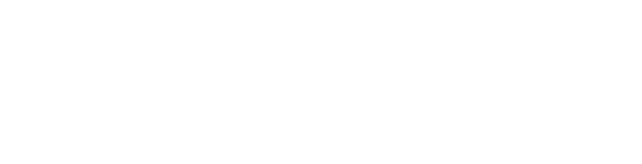
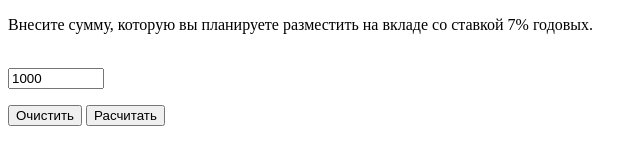
Before and after one commit to CodeMeYulia/JS_baselesson, a plain HTML site: page index.html in a window 1280 px wide. Shown: the whole page, without its empty margins (0-642 px from the left). Drawn offline with Linux system fonts and the light colour scheme.

Commit message:
calculation of return on investment

```diff
--- a/index.html
+++ b/index.html
@@ -5,11 +5,19 @@
     <meta charset="UTF-8">
     <meta http-equiv="X-UA-Compatible" content="IE=edge">
     <meta name="viewport" content="width=device-width, initial-scale=1.0">
-    <title>Document</title>
+    <title>форма расчета вклада</title>
 </head>
 
 <body>
 
+    <form>
+        <p>
+            Внесите сумму, которую вы планируете разместить на вкладе со ставкой 7% годовых.
+        </p><br />
+        <input type="number" placeholder="введите сумму взноса" value="1000" required="required" max="5000000"
+            min="1000" />
+        <p><input type="reset" value="Очистить"> <input type="submit" value="Расчитать"></p>
+    </form>
 </body>
 
-</html>
+</html
```
Also changed, not shown: index.js (+12 -0 lines).
